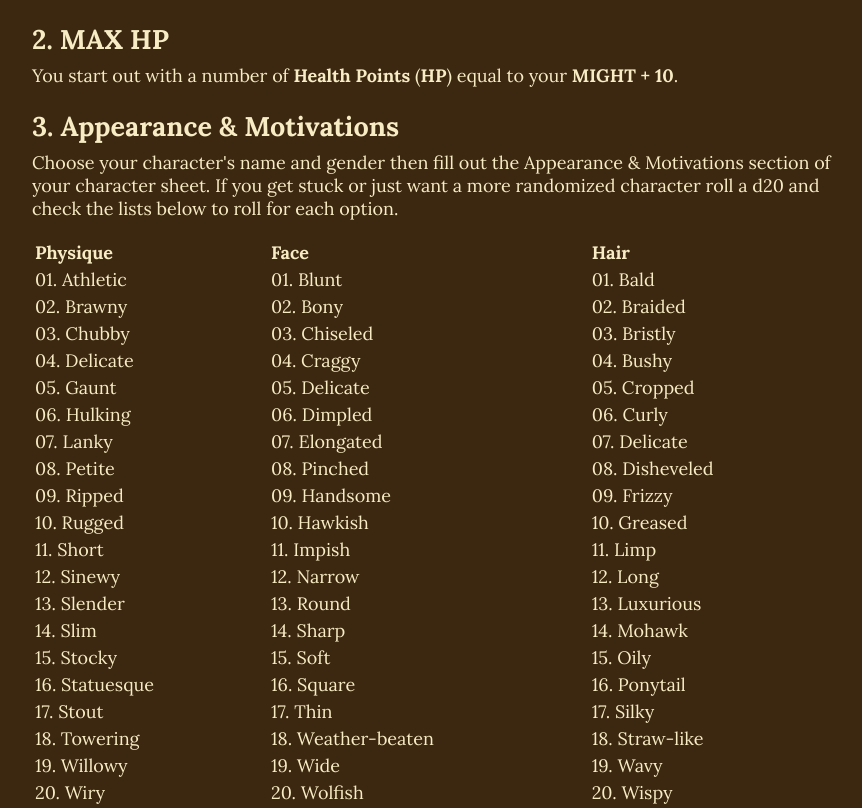
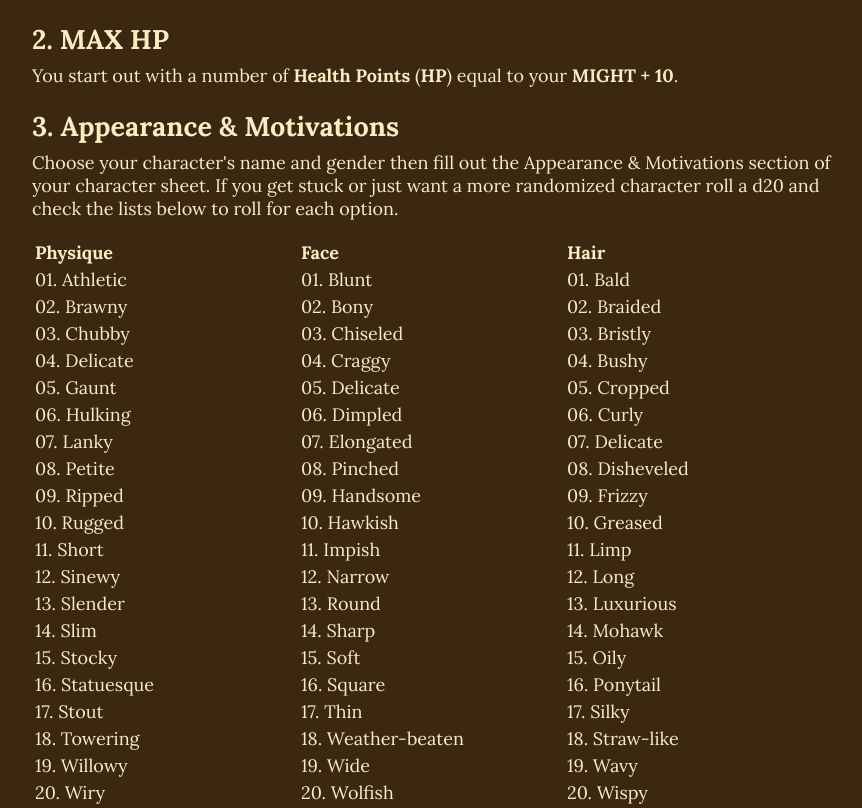
Before and after one commit to greyscale42/greyscale42.github.io, a plain HTML site: page index.html in a window 1280 px wide. Shown: the part 2008-2816 px from the top of the page, without its empty margins (208-1070 px from the left). Drawn offline with Linux system fonts and the light colour scheme.

Commit message:
Update style.css

```diff
--- a/style.css
+++ b/style.css
@@ -23,6 +23,12 @@ table {
   font-weight: <weight>;
   font-style: normal;
 }
+
+.attt th {
+  width: 33%;
+  margin: auto;
+}
+
 hr {
   height: 3px;
   background-color: #f7ecc4;
```
